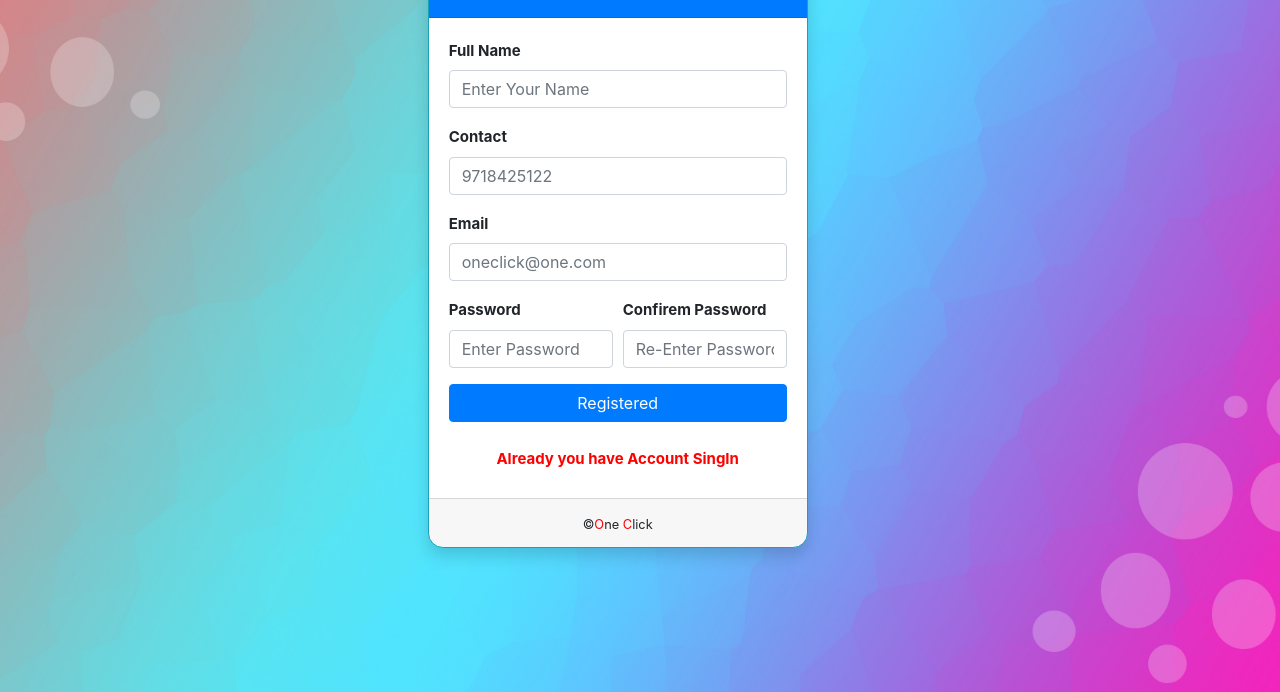
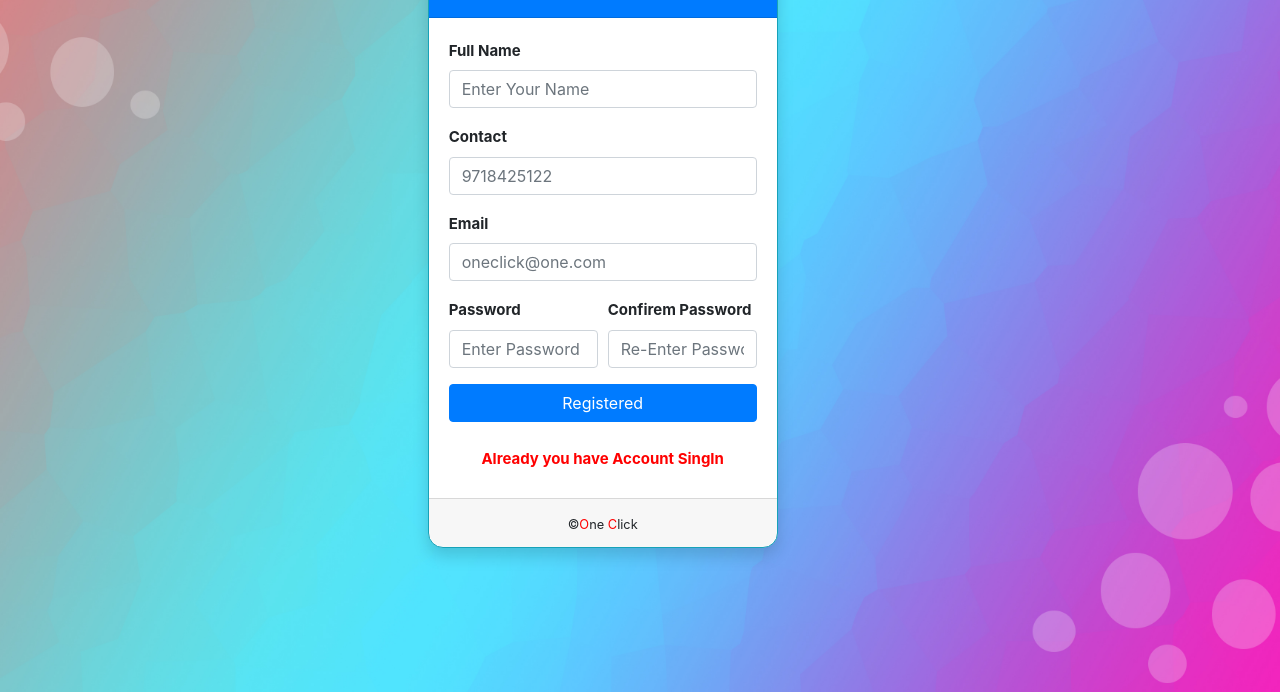
Before and after one commit to akeelsaifee/oneclcik.github.io, a plain HTML site: page registered.html in a window 1280 px wide. Shown: the part 108-800 px from the top of the page. Drawn offline with Linux system fonts and the light colour scheme.

Commit message:
online my site

```diff
--- a/registered.html
+++ b/registered.html
@@ -16,7 +16,7 @@
                  <div class="col-md-4 col-sm-4 col-xs-12">
                  </div>
                  <div class="col-md-4 col-sm-4 col-xs-12">
-                        <div class="card border-info shadow cbox" style="width: 380px;">
+                        <div class="card border-info shadow cbox" style="width: 350px;">
                                <div class="card-header text-center bg-primary text-white " style="border-top-right-radius: 15px; border-top-left-radius: 15px;">
                                 <h3>Registration</h3>
                                 <label class="logo"><span style="color: red;">O</span>ne<span style="color: red;">C</span>lick</label>
```
